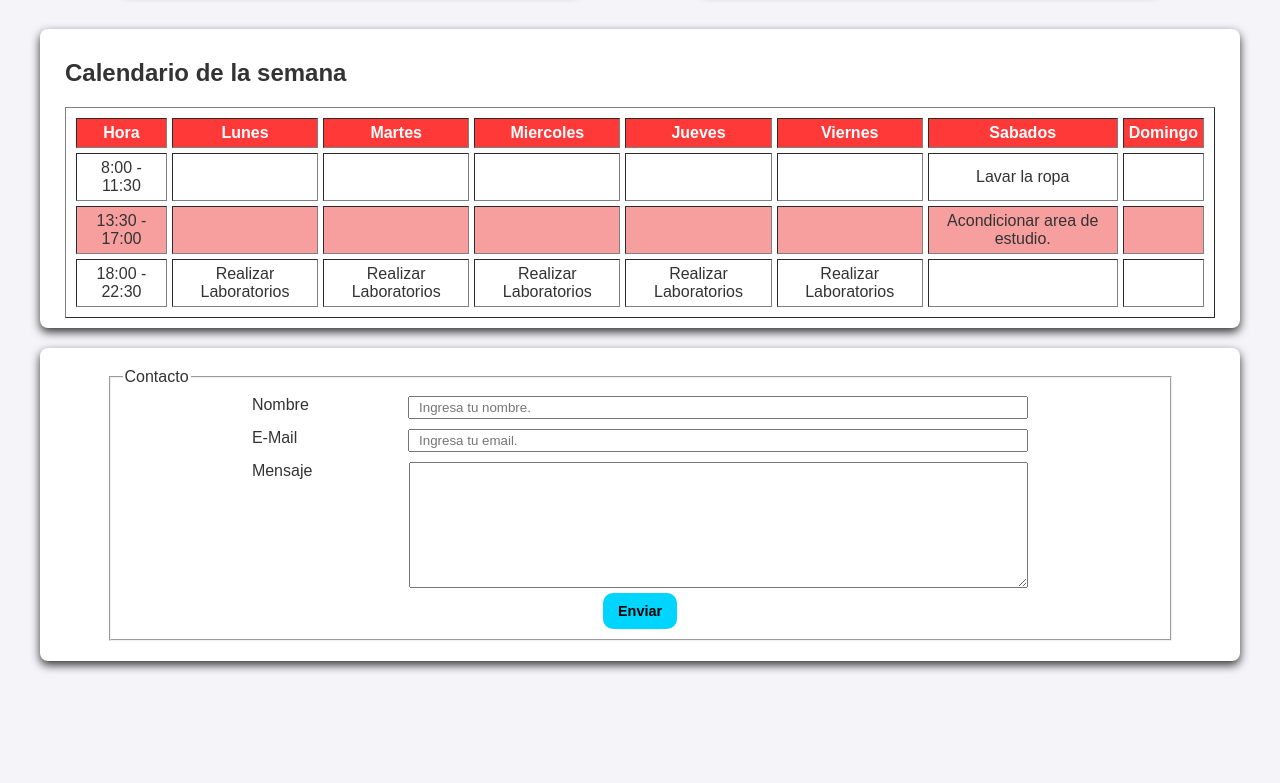
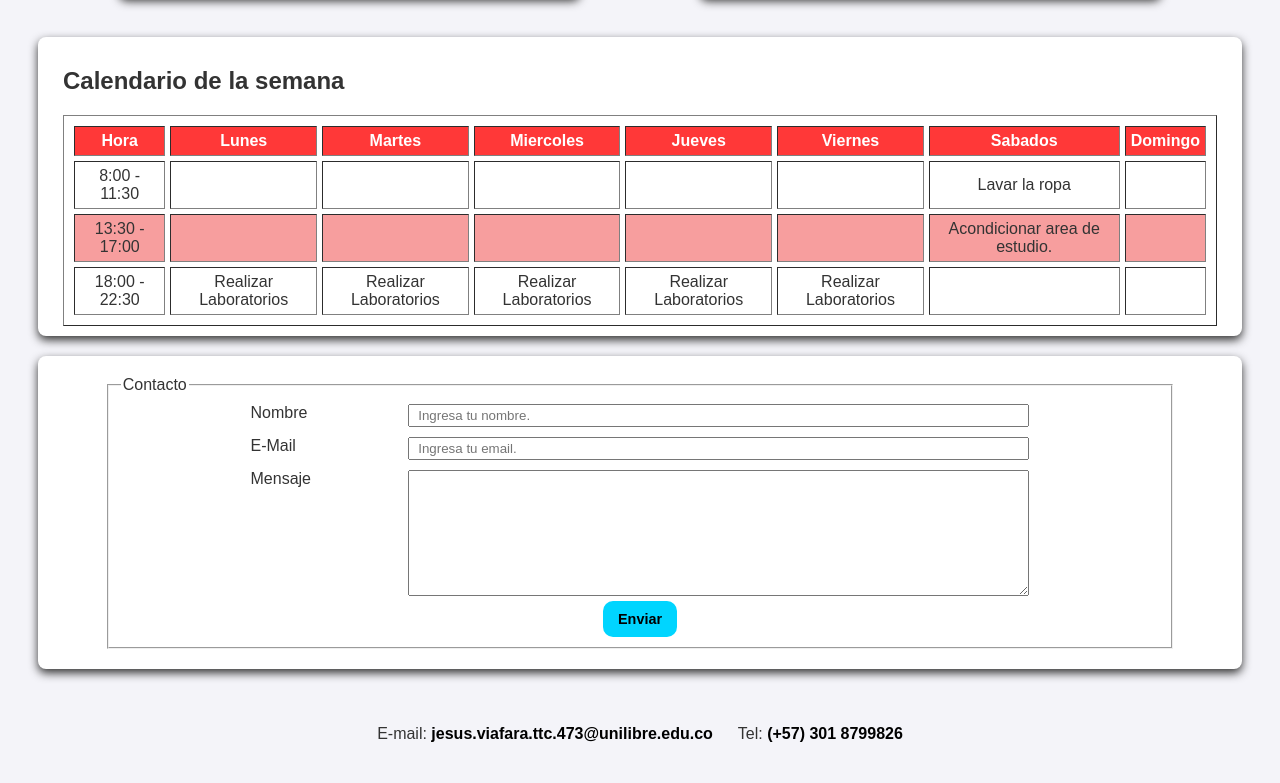
Before and after one commit to Jviafara/laboratorio-4, a plain HTML site: page index.html in a window 1280 px wide. Shown: the part 577-1360 px from the top of the page. Before the commit the page ends 1258 px from the top, so only its background shows below. Drawn offline with Linux system fonts and the light colour scheme.

Commit message:
Lab finalizado

```diff
--- a/css/style.css
+++ b/css/style.css
@@ -3,8 +3,7 @@ body {
     line-height:nombre);
     background-color: #f4f4f9;
     color: #333;
-    padding:0 10px;
-    margin: 0 auto;
+    /* padding:0 10px; */
 }
 
 header {
@@ -147,3 +146,23 @@ button:hover {
 .input-section div {
     display: flex;
 }
+
+footer {
+    text-align: center;
+    padding: 20px 10px;
+    display: flex;
+    gap: 25px;
+    align-items: center;
+    justify-content: center
+}
+
+footer a {
+   text-decoration: none;
+   color: #000;
+   font-weight: 600;
+}
+footer span {
+   text-decoration: none;
+   color: #000;
+   font-weight: 600;
+}
--- a/index.html
+++ b/index.html
@@ -138,6 +138,17 @@
             </section>
         </main>
 
+        <footer>
+            <p>
+                E-mail:
+                <a href="mailto:jesus.viafara.ttc.473@unilibre.edu.co"
+                    >jesus.viafara.ttc.473@unilibre.edu.co</a
+                >
+            </p>
+
+            <p>Tel: <span>(+57) 301 8799826</span></p>
+        </footer>
+
         <script src="js/script.js"></script>
     </body>
 </html>
```
